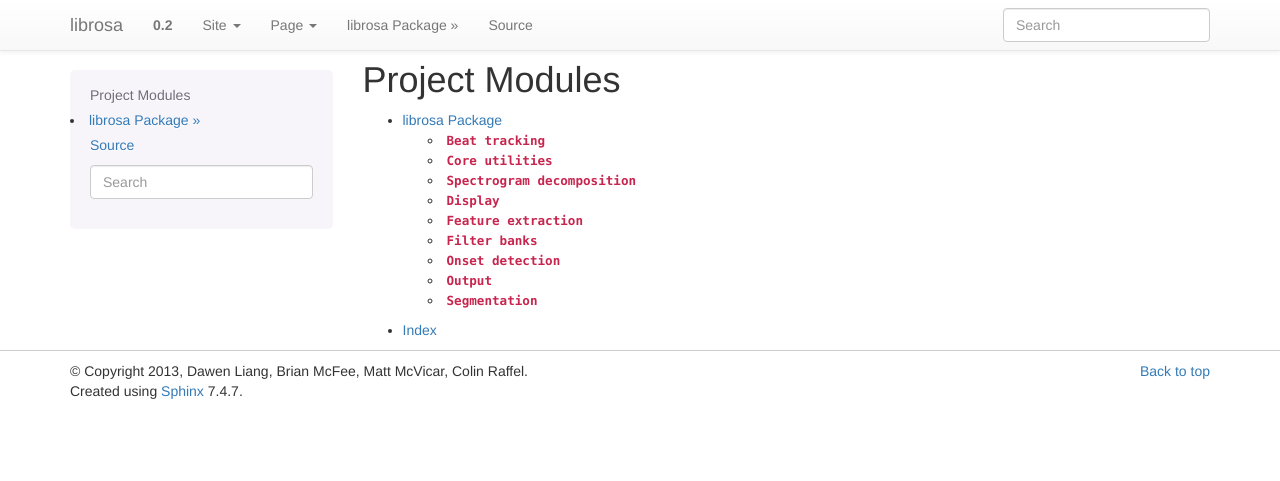
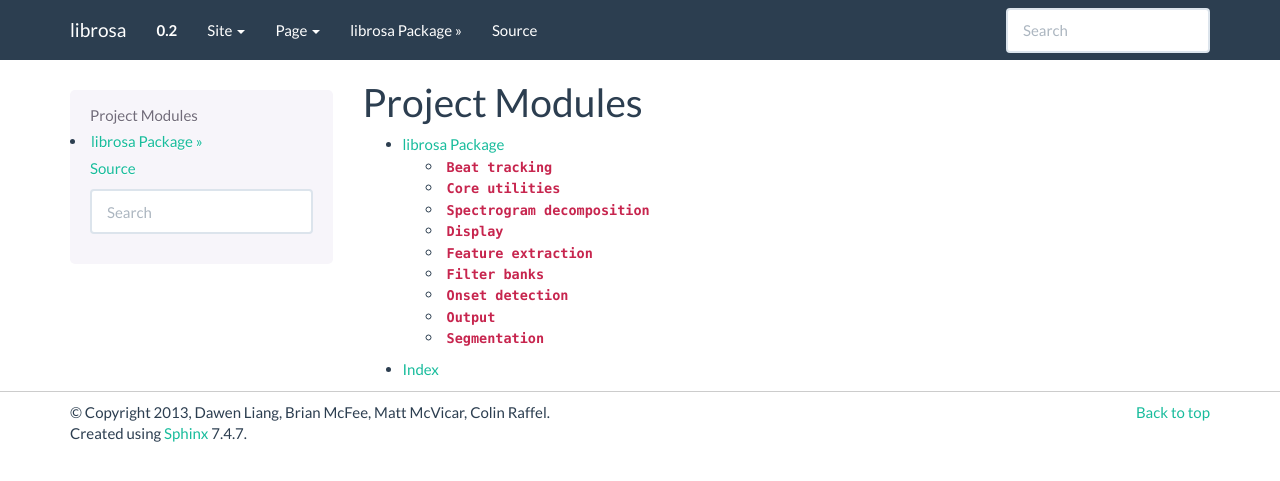
Before and after one commit to librosa/librosa, a Sphinx documentation site: the page built from docs/index.rst, in a window 1280 px wide. Shown: the top 481 px of the page. Built offline with Sphinx 7.4.7, drawn with Linux system fonts in a browser that asks for light colours.

Commit message:
doc theming

```diff
--- a/docs/conf.py
+++ b/docs/conf.py
@@ -97,7 +97,7 @@
 # Theme options are theme-specific and customize the look and feel of a theme
 # further.  For a list of options available for each theme, see the
 # documentation.
-# html_theme_options = {}
+html_theme_options = {'bootswatch_theme': 'flatly', 'bootstrap_version': "3"}
 
 # Add any paths that contain custom themes here, relative to this directory.
 html_theme_path = sphinx_bootstrap_theme.get_html_theme_path()
```
